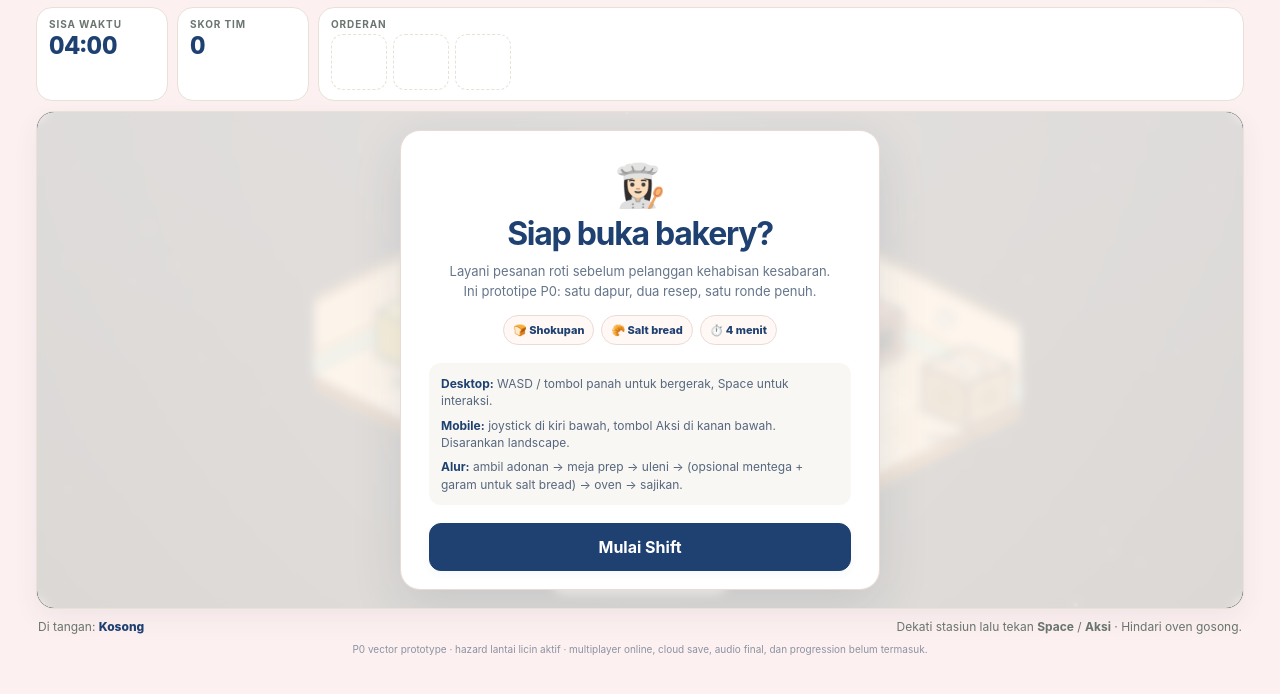
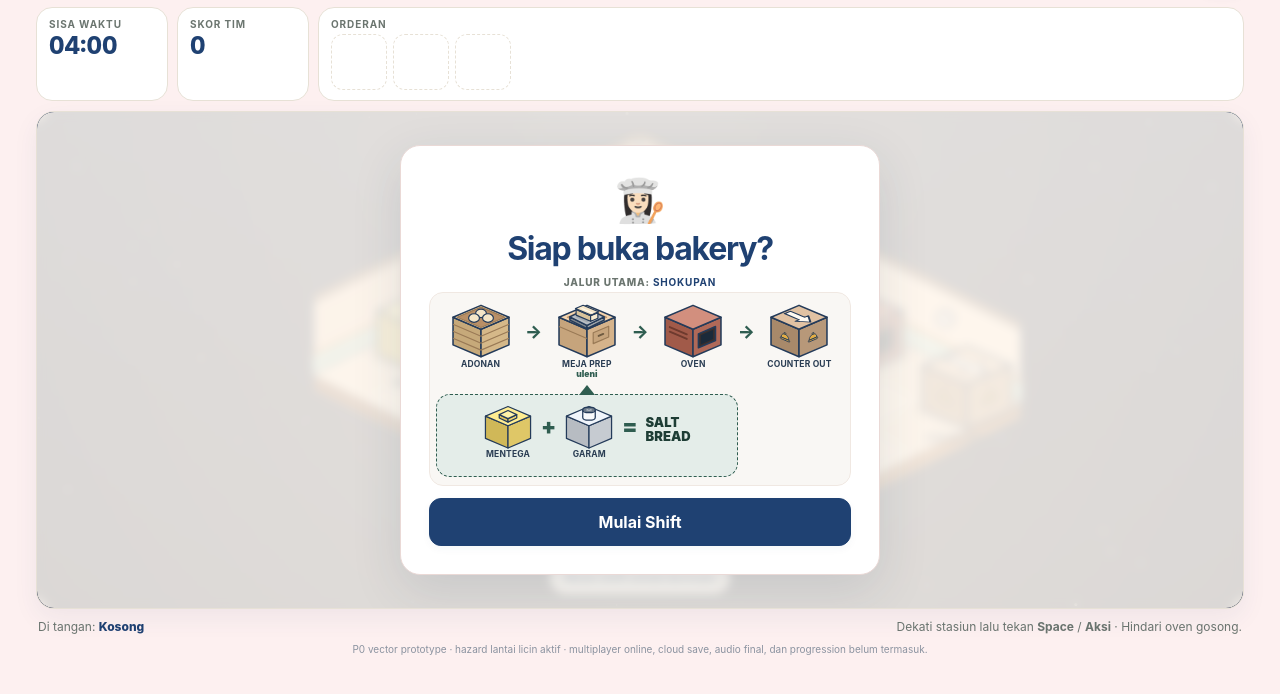
Before and after one commit to heran-dika/bakery-coop-game, a plain HTML site: page index.html in a window 1280 px wide. Shown: the part 62-756 px from the top of the page. Drawn offline with Linux system fonts and the light colour scheme.

Commit message:
Add files via upload

```diff
--- a/index.html
+++ b/index.html
@@ -155,6 +155,29 @@
   .orders-panel { position:relative; z-index:3; }
   .score-chip { position:fixed; left:0; top:0; z-index:60; pointer-events:none; padding:2px 9px; border-radius:999px; background:#fff; border:1.5px solid; font-weight:900; font-size:15px; font-variant-numeric:tabular-nums; box-shadow:0 3px 10px #182c4726; will-change:transform,opacity; }
   .score-chip.good { color:var(--green); border-color:var(--green); } .score-chip.bad { color:var(--red); border-color:var(--red); }
+
+  /* Layar mulai: alur stasiun bergambar */
+  .flow-lab { font-size:10px; letter-spacing:.08em; color:var(--muted); font-weight:800; margin:0 0 4px; } .flow-lab b { color:var(--ink); }
+  .flow { --fs:62px; display:grid; grid-template-columns:1fr auto 1fr auto 1fr auto 1fr; align-items:start; background:#f9f7f4; border:1px solid #f0e8e2; border-radius:14px; padding:8px 6px; margin:0 0 12px; }
+  .fs { display:flex; flex-direction:column; align-items:center; min-width:0; }
+  .fs img, .fs .fb { width:var(--fs); height:var(--fs); display:grid; place-items:center; font-size:calc(var(--fs) * .6); }
+  .fs b { font-size:8.5px; color:#2a3d53; margin-top:-4px; letter-spacing:.02em; text-align:center; }
+  .fs em { font-size:8.5px; color:var(--green); font-style:normal; font-weight:900; height:11px; }
+  .flow .ar { font-style:normal; color:var(--green); font-size:18px; font-weight:800; line-height:var(--fs); }
+  .flow-salt { grid-column:1 / 6; position:relative; margin-top:14px; border:1.5px dashed var(--green); background:var(--green-t); border-radius:14px; padding:8px 8px 6px; display:flex; justify-content:center; align-items:flex-start; gap:8px; }
+  .flow-salt::before { content:''; position:absolute; top:-10px; left:50%; margin-left:-8px; border:8px solid transparent; border-top:0; border-bottom:10px solid var(--green); }
+  .flow-salt .fs img, .flow-salt .fs .fb { width:50px; height:50px; font-size:30px; }
+  .flow-salt .pl { font-style:normal; font-weight:900; color:var(--green); font-size:22px; line-height:46px; }
+  .flow-salt .sb { font-weight:900; color:var(--green-d); font-size:13px; line-height:1.1; text-align:left; margin-top:12px; }
+  @media (orientation:landscape) and (max-height:520px) {
+    #startModal { width:min(600px,100%); padding:8px 14px 10px; }
+    #startModal h2 { margin:0 0 2px; }
+    .flow { --fs:46px; margin-bottom:8px; padding:5px 6px; }
+    .flow .ar { font-size:15px; }
+    .flow-salt { margin-top:12px; padding:4px 8px 2px; }
+    .flow-salt .fs img, .flow-salt .fs .fb { width:38px; height:38px; font-size:24px; }
+    .flow-salt .pl { line-height:36px; }
+  }
   .order-fx { position:fixed; z-index:2; pointer-events:none; will-change:transform; }
   @media (prefers-reduced-motion:reduce) { .ob { animation:none !important; transition:none; } }
   @media (orientation:landscape) and (max-height:520px) { .orders-panel { justify-self:start; } #orderList.belt .ob-name { font-size:7.5px; } }
@@ -249,15 +272,13 @@
       <div class="action-zone"><button class="action-button" id="actionBtn" type="button" aria-label="Aksi"><svg class="ic" width="24" height="24" aria-hidden="true"><use href="#hud-hand"/></svg><span>AKSI</span></button><div class="action-hint" id="actionHint" hidden><svg class="ic" width="22" height="22" aria-hidden="true"><use href="#hud-ambil"/></svg></div></div>
     </div>
     <div class="overlay" id="startScreen">
-      <div class="modal">
+      <div class="modal" id="startModal">
         <div class="modal-icon">👩🏻‍🍳</div>
         <h2>Siap buka bakery?</h2>
-        <p>Layani pesanan roti sebelum pelanggan kehabisan kesabaran. Ini prototipe P0: satu dapur, dua resep, satu ronde penuh.</p>
-        <div class="recipe-chips"><span class="chip">🍞 Shokupan</span><span class="chip">🥐 Salt bread</span><span class="chip">⏱️ 4 menit</span></div>
-        <div class="controls-note" id="startControls">
-          <div><b>Desktop:</b> WASD / tombol panah untuk bergerak, Space untuk interaksi.</div>
-          <div><b>Mobile:</b> joystick di kiri bawah, tombol Aksi di kanan bawah. Disarankan landscape.</div>
-          <div><b>Alur:</b> ambil adonan → meja prep → uleni → (opsional mentega + garam untuk salt bread) → oven → sajikan.</div>
+        <div class="flow-lab">JALUR UTAMA: <b>SHOKUPAN</b></div>
+        <div class="flow">
+          <div class="fs"><img src="assets/station_dough_idle.svg" alt="" onerror="this.replaceWith(Object.assign(document.createElement('span'),{className:'fb',textContent:'🥣'}))"><b>ADONAN</b><em>&nbsp;</em></div><i class="ar">→</i><div class="fs"><img src="assets/station_prep_prepared_plain.svg" alt="" onerror="this.replaceWith(Object.assign(document.createElement('span'),{className:'fb',textContent:'🍞'}))"><b>MEJA PREP</b><em>uleni</em></div><i class="ar">→</i><div class="fs"><img src="assets/station_oven_empty.svg" alt="" onerror="this.replaceWith(Object.assign(document.createElement('span'),{className:'fb',textContent:'🔥'}))"><b>OVEN</b><em>&nbsp;</em></div><i class="ar">→</i><div class="fs"><img src="assets/station_serve_down_idle.svg" alt="" onerror="this.replaceWith(Object.assign(document.createElement('span'),{className:'fb',textContent:'🛎️'}))"><b>COUNTER OUT</b><em>&nbsp;</em></div>
+          <div class="flow-salt"><div class="fs"><img src="assets/station_butter_idle.svg" alt="" onerror="this.replaceWith(Object.assign(document.createElement('span'),{className:'fb',textContent:'🧈'}))"><b>MENTEGA</b><em>&nbsp;</em></div><i class="pl">+</i><div class="fs"><img src="assets/station_salt_idle.svg" alt="" onerror="this.replaceWith(Object.assign(document.createElement('span'),{className:'fb',textContent:'🧂'}))"><b>GARAM</b><em>&nbsp;</em></div><i class="pl">=</i><div class="sb">SALT<br>BREAD</div></div>
         </div>
         <button class="btn primary" id="startBtn" type="button" style="width:100%;padding:13px">Mulai Shift</button>
       </div>
@@ -1010,11 +1031,11 @@ function paintSky(g) {   // suasana malam: gradasi navy, cahaya hangat di sekita
   function drawGuide(s) {
     const p=project(s.x,s.y), sc=mapScale, w=tileW*.82, h=tileH*.70, lift=29*sc, pulse=.5+.5*Math.sin(elapsed*6);
     ctx.save(); ctx.globalAlpha=.35+.65*pulse;
-    poly([[p.x,p.y-lift-h/2-5*sc],[p.x+w/2+5*sc,p.y-lift],[p.x,p.y-lift+h/2+5*sc],[p.x-w/2-5*sc,p.y-lift]],'#B9852D33','#B9852D',3.2*sc);
+    poly([[p.x,p.y-lift-h/2-5*sc],[p.x+w/2+5*sc,p.y-lift],[p.x,p.y-lift+h/2+5*sc],[p.x-w/2-5*sc,p.y-lift]],'#2F5D5033','#2F5D50',3.2*sc);
     ctx.restore();
     const by=Math.max(12,p.y-lift-h/2-24*sc)-Math.abs(Math.sin(elapsed*4))*5*sc;
     ctx.beginPath();ctx.moveTo(p.x-7*sc,by-8*sc);ctx.lineTo(p.x+7*sc,by-8*sc);ctx.lineTo(p.x,by+4*sc);ctx.closePath();
-    ctx.fillStyle='#B9852D';ctx.fill();ctx.strokeStyle='#fff';ctx.lineWidth=1.5*sc;ctx.stroke();
+    ctx.fillStyle='#2F5D50';ctx.fill();ctx.strokeStyle='#fff';ctx.lineWidth=1.5*sc;ctx.stroke();
   }
   function shade(hex, amount) {
     const c=hex.replace('#',''); const num=parseInt(c,16); let r=(num>>16)+amount,g=((num>>8)&255)+amount,b=(num&255)+amount;
```
